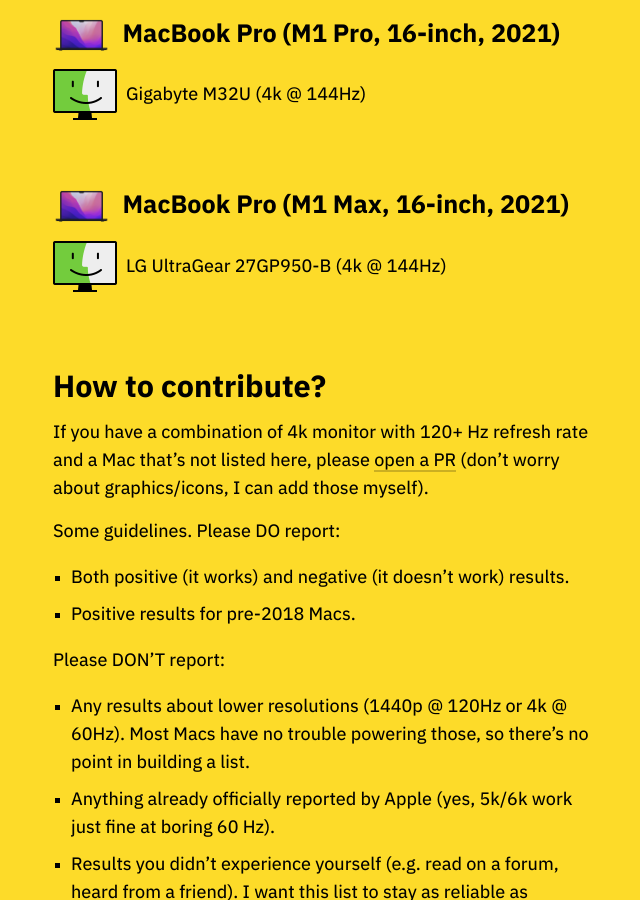
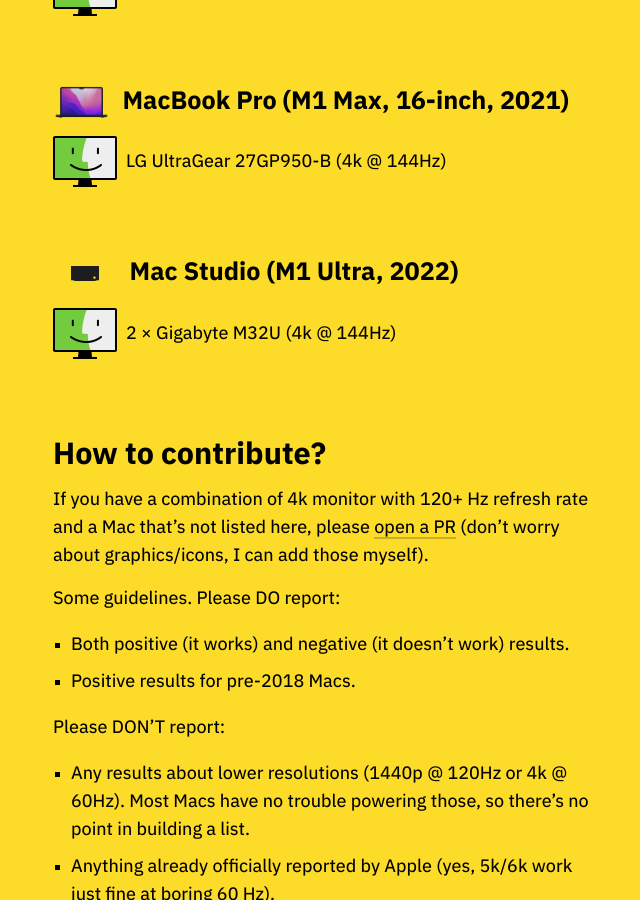
Before and after one commit to tonsky/tonsky.github.io, a Jekyll site: the page built from _posts/2021-02-24-monitors-mac.md, in a window 1280 px wide and 900 px high, scrolled down 5274 px. Shown: the whole window, without its empty margins (316-956 px from the left). Built offline with Jekyll 4.4.1, drawn with Linux system fonts in a browser that asks for light colours.

Commit message:
Mac Studio + 2 × Gigabyte M32U (closes #60)

```diff
--- a/_posts/2021-02-24-monitors-mac.md
+++ b/_posts/2021-02-24-monitors-mac.md
@@ -148,6 +146,11 @@
 
 <div class="row"><img src="works.png" height=64> <span>LG UltraGear 27GP950-B (4k @ 144Hz)</span></div>
 
+## <img src="studio_2022.png" height=32> <span>Mac Studio (M1 Ultra, 2022)</span>
+
+<div class="row"><img src="works.png" height=64> <span>2 ×
+Gigabyte M32U (4k @ 144Hz)</span></div>
+
 # How to contribute?
 
 If you have a combination of 4k monitor with 120+ Hz refresh rate and a Mac that’s not listed here, please [open a PR](https://github.com/tonsky/tonsky.github.io) (don’t worry about graphics/icons, I can add those myself).
```
Also changed, not shown: other parts of _posts/2021-02-24-monitors-mac.md (+0 -2 lines), blog/monitors-mac/studio_2022.png (added).
